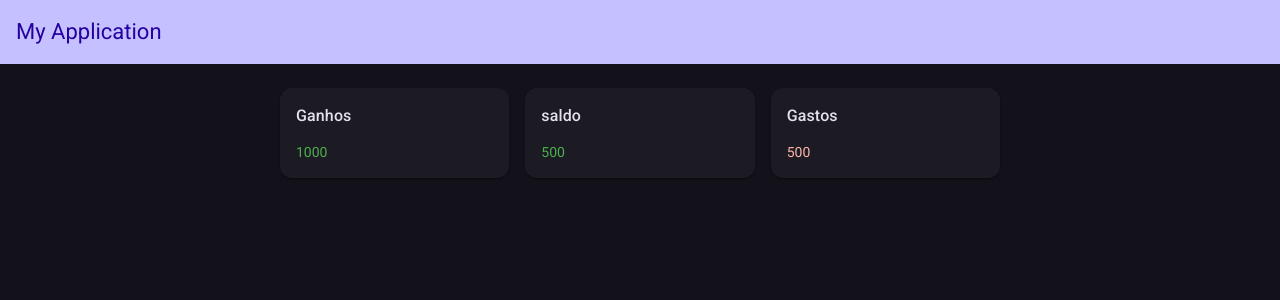
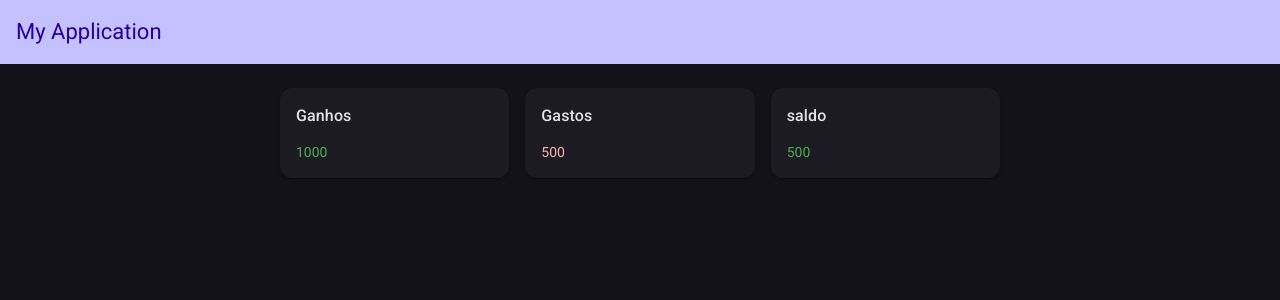
Before and after one commit to denysoncardoso/gerenciador-financeiro, an Angular app: page / in a window 1280 px wide. Shown: the top 300 px of the page. Built offline with nearby package versions, Linux system fonts and the light colour scheme.

Commit message:
adicionando sinalizações reativas no componente "home" e computações no componente "balance" para calcular ganhos, gastos e saldo dinamicamente

```diff
--- a/src/app/features/home/components/balance/balance.html
+++ b/src/app/features/home/components/balance/balance.html
@@ -2,19 +2,19 @@
   class="card"
   [type]="'income'"
   [label]="'Ganhos'"
-  [value]="1000"
+  [value]="totalIncomes()"
+></app-balance-card>
+
+<app-balance-card
+  class="card"
+  [type]="'outcome'"
+  [label]="'Gastos'"
+  [value]="totalOutcomes()"
 ></app-balance-card>
 
 <app-balance-card
   class="card"
   [type]="'balance'"
   [label]="'saldo'"
-  [value]="500"
+  [value]="balance()"
 ></app-balance-card>
-
-<app-balance-card
-  class="card"
-  [type]="'outcome'"
-  [label]="'Gastos'"
-  [value]="500"
-></app-balance-card>
--- a/src/app/features/home/components/balance/balance.ts
+++ b/src/app/features/home/components/balance/balance.ts
@@ -1,4 +1,4 @@
-import { Component } from '@angular/core';
+import {Component, computed, input} from '@angular/core';
 import {BalanceCard} from './components/balance-card/balance-card';
 
 @Component({
@@ -11,4 +11,21 @@ import {BalanceCard} from './components/balance-card/balance-card';
 })
 export class Balance {
 
+  transactions = input.required<{ values: number, type: string }[]>();
+
+  totalIncomes = computed(() =>{
+    return this.transactions()
+      .filter(item => item.type === 'income')
+      .reduce((total, item) => total + item.values, 0)
+  })
+
+  totalOutcomes = computed(() =>{
+    return this.transactions()
+      .filter(item => item.type === 'outcome')
+      .reduce((total, item) => total + item.values, 0)
+  })
+
+  balance = computed(() =>{
+    return this.totalIncomes() - this.totalOutcomes()
+  })
 }
--- a/src/app/features/home/home.html
+++ b/src/app/features/home/home.html
@@ -1 +1 @@
-<app-balance></app-balance>
+<app-balance [transactions]="transactions()"></app-balance>
--- a/src/app/features/home/home.ts
+++ b/src/app/features/home/home.ts
@@ -1,4 +1,4 @@
-import { Component } from '@angular/core';
+import {Component, signal} from '@angular/core';
 import {Balance} from './components/balance/balance';
 
 @Component({
@@ -11,4 +11,11 @@ import {Balance} from './components/balance/balance';
 })
 export class Home {
 
+  transactions = signal([
+    { values: 1000, type: 'income' },
+    { values: 250, type: 'outcome' },
+    { values: 250, type: 'outcome' },
+
+  ]);
+
 }
```
